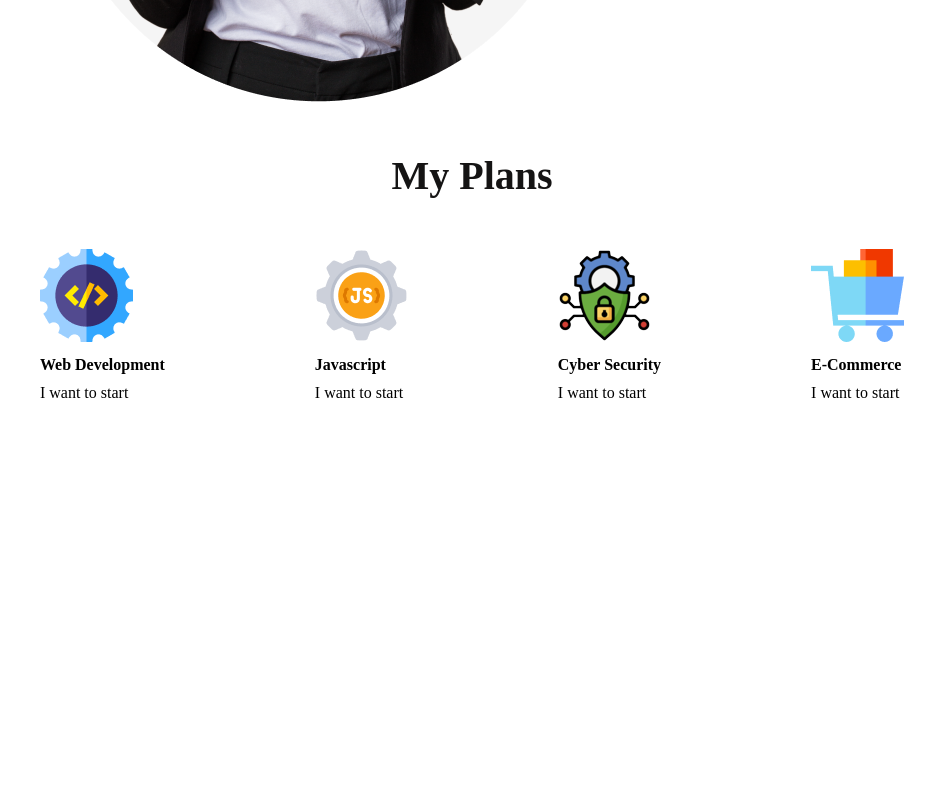
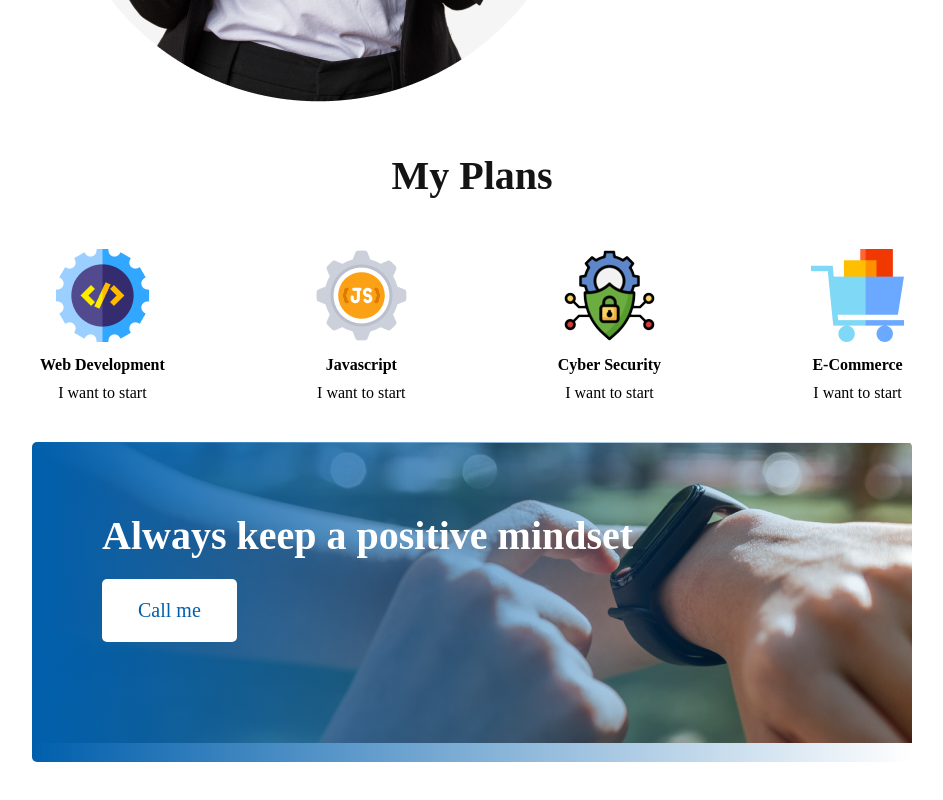
Before and after one commit to Shakib-Shajid/new-aim, a plain HTML site: page index.html in a window 1280 px wide. Shown: the part 1422-2222 px from the top of the page, without its empty margins (168-1111 px from the left). Before the commit the page ends 1824 px from the top, so only its background shows below. Drawn offline with Linux system fonts and the light colour scheme.

Commit message:
plan part complete

```diff
--- a/index.html
+++ b/index.html
@@ -46,7 +46,6 @@
                     <p class="plan-desc">I want to start</p>
                 </div>
                 <div class="plan">
-
                     <img src="images/icons/js.png" alt="">
                     <h4 class="plan-title">Javascript</h4>
                     <p class="plan-desc">I want to start</p>
@@ -65,6 +64,13 @@
                 </div>
             </div>
         </section>
+
+        <section class="plan-image">
+            <div>
+                <h2 class="watch-title">Always keep a positive mindset</h2>
+                <button class="btn-plan">Call me</button>
+            </div>
+        </section>
     </main>
     <footer></footer>
 </body>
--- a/style.css
+++ b/style.css
@@ -38,7 +38,6 @@ header {
     color: #005FAC;
     font-size: 20px;
 }
-/* background-image: linear-gradient(rgba(0, 0, 0, 0.9), rgba(0, 0, 0, 0.2)), url(../Image/bg.jpg); */
 
 /* failure  */
 
@@ -74,6 +73,7 @@ header {
 
 .plans{
     justify-content: center;
+    text-align: center;
     display: flex;
     gap: 150px;
 }
@@ -89,3 +89,31 @@ header {
     margin-top: 10px;
     margin-bottom: 10px;
 }
+
+.plan-image{
+    background: linear-gradient(90deg, #005FAC 0%, rgba(0, 95, 172, 0.00) 100%),url("images/watch.png") ;
+    background-repeat: no-repeat;
+    max-width: 70%;
+    height: 40vh;
+    box-sizing: border-box;
+    margin: 40px 200px;
+    padding: 70px 0 0 70px;
+    border-radius: 5px;
+}
+
+.btn-plan{
+    color: #005FAC;
+    background: #FFF;
+    border: 0;
+    border-radius: 5px;
+    text-align: center;
+    font-size: 20px;
+    padding: 20px 36px;
+}
+
+/* watch */
+.watch-title{
+    color: #FFF;
+    font-size: 40px;
+    margin-bottom: 20px;
+}
```
